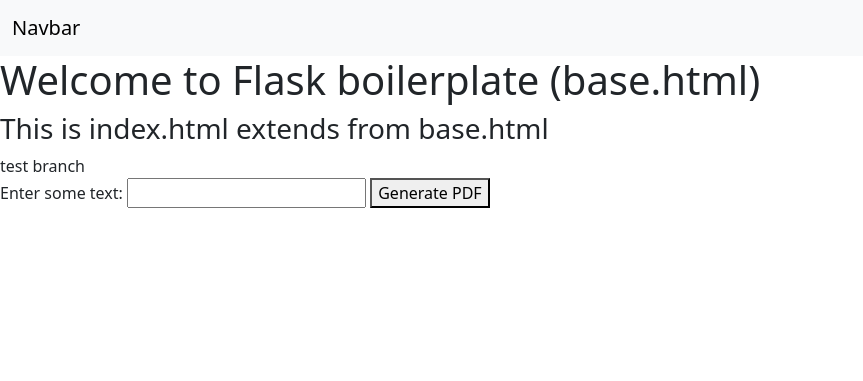
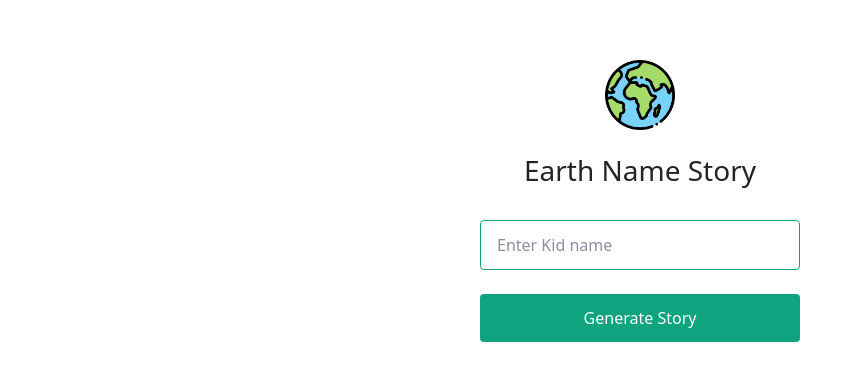
Before and after one commit to nohaelgendy/earthname, a Flask app: page / in a window 1280 px wide. Shown: the top 381 px of the page, without its empty margins (0-863 px from the left). Run offline with Flask 2, Linux system fonts and the light colour scheme.

Commit message:
modify page design

```diff
--- a/static/style.css
+++ b/static/style.css
@@ -1,3 +1,47 @@
+body,
+input {
+  font-size: 16px;
+  line-height: 24px;
+  color: #353740;
+  font-family: "ColfaxAI", Helvetica, sans-serif;
+}
 body {
-    background-color:whitesmoke;
+  display: flex;
+  flex-direction: column;
+  align-items: center;
+  padding-top: 60px;
 }
+.icon {
+  width: 70px;
+}
+h3 {
+  font-size: 32px;
+  line-height: 40px;
+  font-weight: bold;
+  color: #202123;
+  margin: 16px 0 40px;
+}
+form {
+  display: flex;
+  flex-direction: column;
+  width: 320px;
+}
+input[type="text"] {
+  padding: 12px 16px;
+  border: 1px solid #10a37f;
+  border-radius: 4px;
+  margin-bottom: 24px;
+}
+::placeholder {
+  color: #8e8ea0;
+  opacity: 1;
+}
+input[type="submit"] {
+  padding: 12px 0;
+  color: #fff;
+  background-color: #10a37f;
+  border: none;
+  border-radius: 4px;
+  text-align: center;
+  cursor: pointer;
+}
--- a/templates/base.html
+++ b/templates/base.html
@@ -10,12 +10,6 @@
     {% block head %}{% endblock %}
   </head>
   <body>
-    <nav class="navbar bg-body-tertiary">
-      <div class="container-fluid">
-        <a class="navbar-brand" href="#">Navbar</a>
-      </div>
-    </nav>
-    <h1>Welcome to Flask boilerplate (base.html)</h1>
     {% block body %}{% endblock %}
     <script src="{{ url_for('static', filename='script.js') }}"></script>
     <script src="https://cdn.jsdelivr.net/npm/bootstrap@5.3.0-alpha3/dist/js/bootstrap.bundle.min.js" integrity="sha384-ENjdO4Dr2bkBIFxQpeoTz1HIcje39Wm4jDKdf19U8gI4ddQ3GYNS7NTKfAdVQSZe" crossorigin="anonymous"></script>
--- a/templates/index.html
+++ b/templates/index.html
@@ -1,11 +1,12 @@
 {% extends 'base.html' %}
 
 {% block body %}
-<h3>This is index.html extends from base.html</h3>
-test branch
+<img src="{{ url_for('static', filename='img/planet-earth.png') }}" class="icon" />
+<br>
+<h3>Earth Name Story</h3>
+<br>
 <form method="POST">
-    <label for="text_input">Enter some text:</label>
-    <input type="text" name="text_input" id="text_input">
-    <button type="submit">Generate PDF</button>
+    <input type="text" name="text_input" placeholder="Enter Kid name" required />
+    <input type="submit" value="Generate Story" />
 </form>
 {% endblock %}
```
Also changed, not shown: static/img/planet-earth.png (added), 1 other file.
